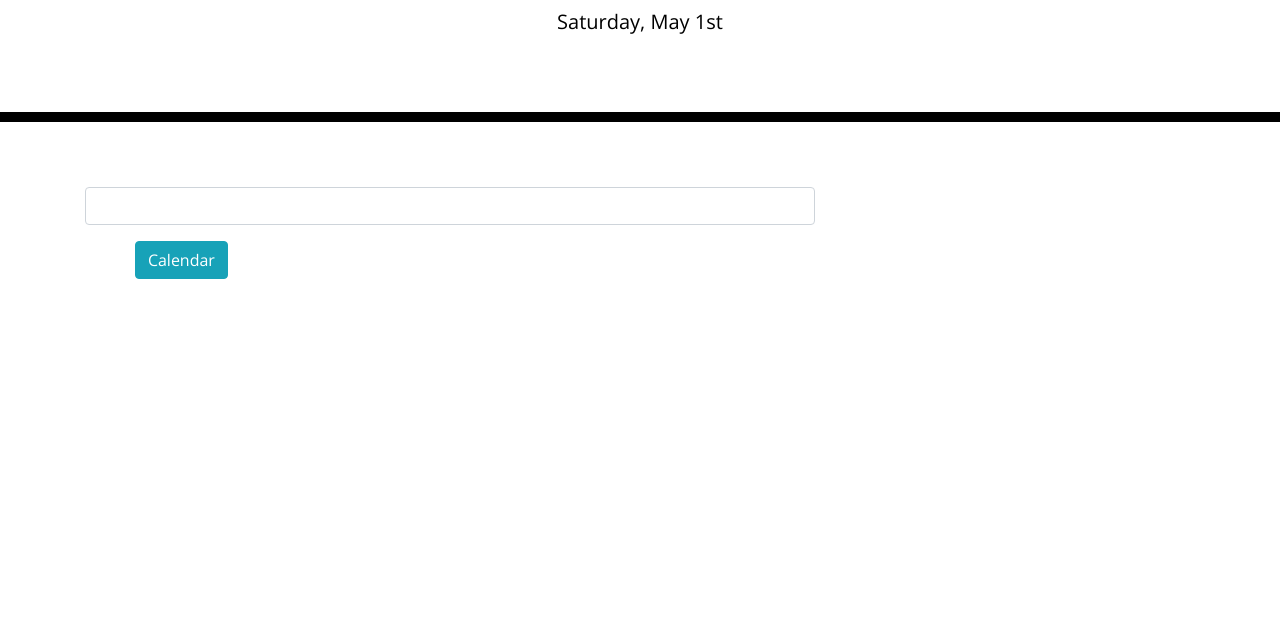
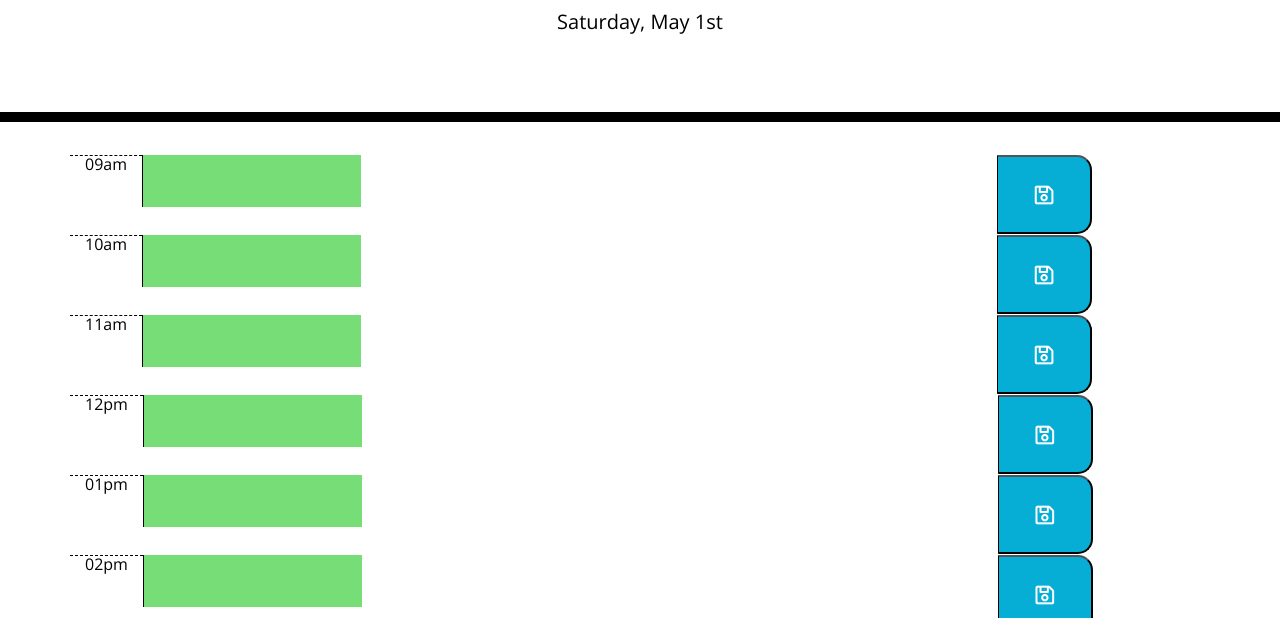
Before and after one commit to Carletta88/homework5, a plain HTML site: page index.html in a window 1280 px wide. Shown: the part 182-800 px from the top of the page. Drawn offline with nearby package versions, Linux system fonts and the light colour scheme.

Commit message:
removed code left in html, updated js script

```diff
--- a/Develop/script.js
+++ b/Develop/script.js
@@ -1,5 +1,105 @@
 var currentDayEl = $('#currentDay');
 var containerEl = $('.container');
+var calendarDays = [
+    {
+        id: "0",
+        hour: "09",
+        time: "09",
+        meridiem: "am",
+        reminder: ""
+    },
+    {
+        id: "1",
+        hour: "10",
+        time: "10",
+        meridiem: "am",
+        reminder: ""
+    },
+    {
+        id: "2",
+        hour: "11",
+        time: "11",
+        meridiem: "am",
+        reminder: ""
+    },
+    {
+        id: "3",
+        hour: "12",
+        time: "12",
+        meridiem: "pm",
+        reminder: ""
+    },
+    {
+        id: "4",
+        hour: "01",
+        time: "13",
+        meridiem: "pm",
+        reminder: ""
+    },
+    {
+        id: "5",
+        hour: "02",
+        time: "14",
+        meridiem: "pm",
+        reminder: ""
+    },
+    {
+        id: "6",
+        hour: "03",
+        time: "15",
+        meridiem: "pm",
+        reminder: ""
+    },
+    {
+        id: "7",
+        hour: "04",
+        time: "16",
+        meridiem: "pm",
+        reminder: ""
+    },
+    {
+        id: "8",
+        hour: "05",
+        time: "17",
+        meridiem: "pm",
+        reminder: ""
+    },
+    {
+        id: "9",
+        hour: "06",
+        time: "18",
+        meridiem: "pm",
+        reminder: ""
+    },
+    {
+        id: "10",
+        hour: "07",
+        time: "19",
+        meridiem: "pm",
+        reminder: ""
+    },
+    {
+        id: "11",
+        hour: "08",
+        time: "20",
+        meridiem: "pm",
+        reminder: ""
+    },
+    {
+        id: "12",
+        hour: "09",
+        time: "21",
+        meridiem: "pm",
+        reminder: ""
+    },
+    {
+        id: "13",
+        hour: "10",
+        time: "22",
+        meridiem: "pm",
+        reminder: ""
+    },
+]
 
 
 function displayToday() {
@@ -10,19 +110,78 @@ function displayToday() {
 
 setInterval(displayToday, 1000);
 
-function handleFormSubmit() {
+calendarDays.forEach(function(currentHours) {
+    var hourRow = $("<form>").attr({
+        "class": "row"
+    });
+    containerEl.append(hourRow);
+    var hourField = $("<div>")
+        .text(`${currentHours.hour}${currentHours.meridiem}`)
+        .attr({
+            "class": "col col-md-auto hour"
+    });
 
-    var calendarRow = $('input[info="schedule-input"]').val();
+    var hourPlan = $("<div>")
+        .attr({
+            "class": "col col-lg-9 description p-0"
+        });
 
-    if (!calendarRow) {
-        console.log('what are you doing today')
-        return;
+    var calendarinfo = $("<textarea>");
+    hourPlan.append(calendarinfo);
+    calendarinfo.attr("id", currentHours.id);
+
+    if (currentHours.time < moment().format("HH")) {
+        calendarinfo.attr ({
+            "class": "past",
+        })
+    } else if (currentHours.time === moment().format("HH")) {
+        calendarinfo.attr({
+            "class": "present"
+        })
+    } else if (currentHours.time > moment().format("HH")) {
+        calendarinfo.attr({
+            "class": "future"
+        })
     }
 
-    containerEl.append('<li>' + calendarRow + '</li>');
+    var saveButton = $("<i class='far fa-save fa-lg'></i>")
+    var savePlan = $("<button>")
+        .attr({
+            "class": "col-md-1 saveBtn"
+    });
+    savePlan.append(saveButton);
+    hourRow.append(hourField, hourPlan, savePlan);
+})
 
-    $('input[info="schedule-input"]').val();
+init();
 
+function saveReminders() {
+    localStorage.setItem("calendarDays", JSON.stringify(calendarDays));
 }
 
-handleFormSubmit();
+function displayReminders() {
+    calendarDays.forEach(function (_currentHours) {
+        $(`#${_currentHours.id}`).val(_currentHours.reminder);
+    })
+}
+
+function init() {
+    var storedDay = JSON.parse(localStorage.getItem("calendarDays"));
+
+    if (storedDay) {
+        calendarDays = storedDay;
+    }
+
+    saveReminders();
+    displayReminders();
+}
+
+
+$(".saveBtn").on("click", function(event) {
+    event.preventDefault();
+    var saveIndex = $(this).siblings(".description").children(".future").attr("id");
+    calendarDays[saveIndex].reminder = $(this).siblings(".description").children(".future").val();
+    console.log(saveIndex);
+    saveReminders();
+    displayReminders();
+})
--- a/index.html
+++ b/index.html
@@ -32,14 +32,6 @@
     </header>
     <div class="container">
       <!-- Timeblocks go here -->
-      <form id="Scheduler">
-        <div class="form-group row">
-          <div class='col-lg-8'>
-            <input type='text' class='form-control'/>
-            <button type="submit" value="submit" class="btn btn-info">Calendar</button>
-          </div>
-        </div>
-      </form>
 
     </div>
 
```
